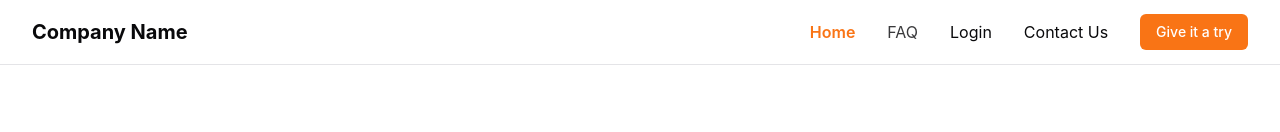
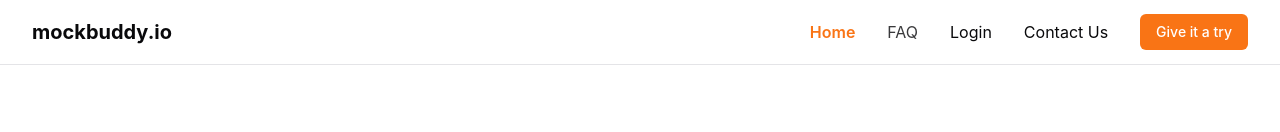
Before and after one commit to Manthan346/Interview-App, a React (Vite) app: page / in a window 1280 px wide. Shown: the top 132 px of the page. Built offline with nearby package versions, Linux system fonts and the light colour scheme; a web font is replaced by a local one.

Commit message:
update 3

```diff
--- a/src/components/Navbar.tsx
+++ b/src/components/Navbar.tsx
@@ -24,7 +24,7 @@ function Navbar() {
           to="/"
           className="text-foreground font-bold font-sans text-xl hover:opacity-90"
         >
-          Company Name
+          mockbuddy.io
         </NavLink>
 
         {/* Desktop Navigation */}
```
